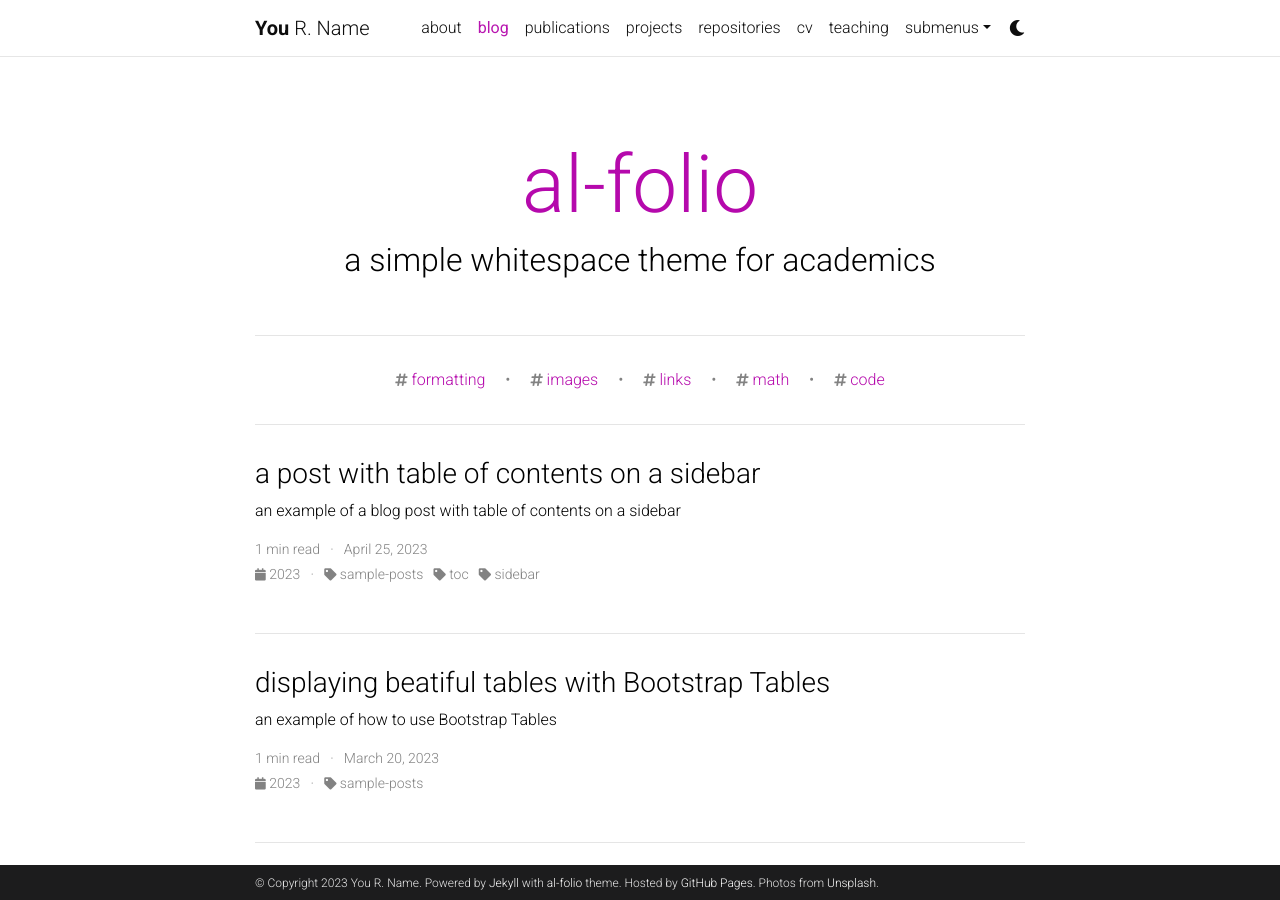
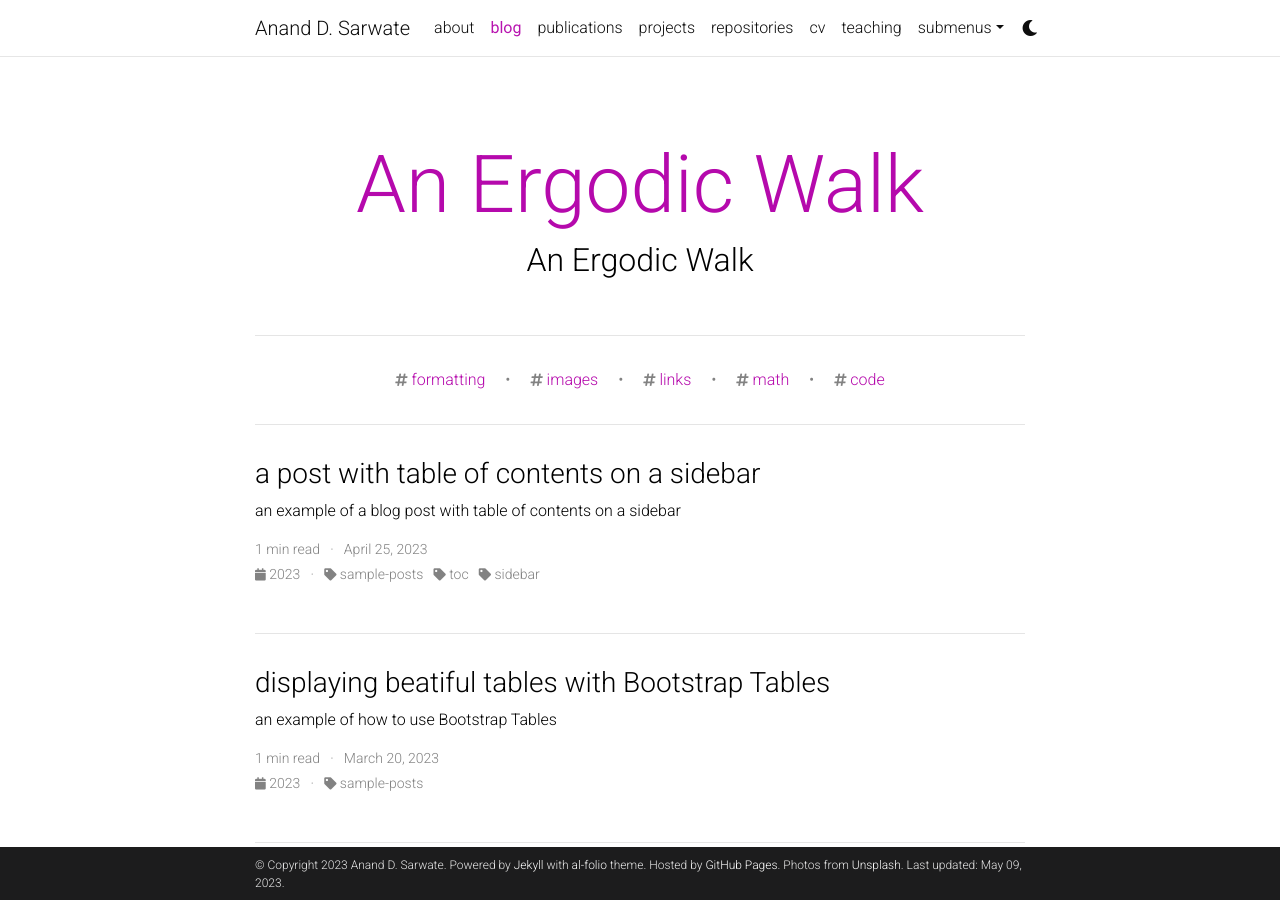
Before and after one commit to adsarwate/adsarwate.github.io, a Jekyll site: the page built from blog/index.html, in a window 1280 px wide and 900 px high. Built offline with Jekyll 4.4.1, drawn with Linux system fonts in a browser that asks for light colours; the list of posts is cut into pages by our own code; comment, search, counter and statistics services are not loaded; a style sheet for code colours, icons or effects is not loaded.

Commit message:
Update _config.yml
config stuff

```diff
--- a/_config.yml
+++ b/_config.yml
@@ -1,26 +1,26 @@
 # -----------------------------------------------------------------------------
 # Site settings
-# -----------------------------------------------------------------------------
+# -----------------------------------------------------------------------------/Users/asarwate/Desktop/adsarwate.github.io/_config.yml
 
-title: blank # the website title (if blank, full name will be used instead)
-first_name: You
-middle_name: R.
-last_name: Name
-email: you@example.com
+title: Anand D. Sarwate # the website title (if blank, full name will be used instead)
+first_name: Anand
+middle_name: D.
+last_name: Sarwate
+email: anand.sarwate@rutgers.edu
 description: > # the ">" symbol means to ignore newlines until "footer_text:"
   A simple, whitespace theme for academics. Based on [*folio](https://github.com/bogoli/-folio) design.
 footer_text: >
   Powered by <a href="https://jekyllrb.com/" target="_blank">Jekyll</a> with <a href="https://github.com/alshedivat/al-folio">al-folio</a> theme.
   Hosted by <a href="https://pages.github.com/" target="_blank">GitHub Pages</a>.
   Photos from <a href="https://unsplash.com" target="_blank">Unsplash</a>.
-keywords: jekyll, jekyll-theme, academic-website, portfolio-website  # add your own keywords or leave empty
+keywords: sarwate, rutgers, information theory, differential privacy  # add your own keywords or leave empty
 
 lang: en # the language of your site (for example: en, fr, cn, ru, etc.)
-icon: ⚛️  # the emoji used as the favicon (alternatively, provide image name in /assets/img/)
+icon: 🌎  # the emoji used as the favicon (alternatively, provide image name in /assets/img/)
 
-url: https://alshedivat.github.io # the base hostname & protocol for your site
-baseurl: /al-folio # the subpath of your site, e.g. /blog/
-last_updated: false # set to true if you want to display last updated in the footer
+url: https://adsarwate.github.io # the base hostname & protocol for your site
+baseurl: # the subpath of your site, e.g. /blog/
+last_updated: true # set to true if you want to display last updated in the footer
 impressum_path:  # set to path to include impressum link in the footer, use the same path as permalink in a page, helps to conform with EU GDPR
 
 # -----------------------------------------------------------------------------
@@ -71,16 +71,16 @@ og_image: # The site-wide (default for all links) Open Graph preview image
 # Social integration
 # -----------------------------------------------------------------------------
 
-github_username: # your GitHub user name
-gitlab_username: # your GitLab user name
-twitter_username: # your Twitter handle
+github_username: adsarwate # your GitHub user name
+gitlab_username: asarwate # your GitLab user name
+twitter_username: ergodicwalk # your Twitter handle
 mastodon_username: # your mastodon instance+username in the format instance.tld/@username
-linkedin_username: # your LinkedIn user name
+linkedin_username: anand-sarwate-a0bab3 # your LinkedIn user name
 telegram_username: # your Telegram user name
-scholar_userid: # your Google Scholar ID
+scholar_userid: jgr1-eEAAAAJ # your Google Scholar ID
 semanticscholar_id: # your Semantic Scholar ID
 whatsapp_number: # your WhatsApp number (full phone number in international format. Omit any zeroes, brackets, or dashes when adding the phone number in international format.)
-orcid_id: # your ORCID ID
+orcid_id: 0000-0001-6123-5282 # your ORCID ID
 medium_username: # your Medium username
 quora_username: # your Quora username
 publons_id: # your ID on Publons
@@ -106,7 +106,7 @@ youtube_id: # your youtube channel id (youtube.com/@<youtube_id>)
 discord_id: # your discord id (18-digit unique numerical identifier)
 
 contact_note: >
-  You can even add a little note about which of these is the best way to reach you.
+    Email is the best way to reach me: anand.sarwate@rutgers.edu
 
 # -----------------------------------------------------------------------------
 # Analytics and search engine verification
@@ -122,9 +122,9 @@ bing_site_verification:  # out your bing-site-verification ID (Bing Webmaster)
 # Blog
 # -----------------------------------------------------------------------------
 
-blog_name: al-folio # blog_name will be displayed in your blog page
+blog_name: An Ergodic Walk # blog_name will be displayed in your blog page
 blog_nav_title: blog # your blog must have a title for it to be displayed in the nav bar
-blog_description: a simple whitespace theme for academics
+blog_description: An Ergodic Walk
 permalink: /blog/:year/:title/
 
 # Pagination
@@ -138,29 +138,29 @@ related_blog_posts:
 # Giscus comments (RECOMMENDED)
 # Follow instructions on https://giscus.app/ to setup for your repo to fill out
 # the information below.
-giscus:
-  repo: alshedivat/al-folio      # <your-github-user-name>/<your-github-repo-name>
-  repo_id: MDEwOlJlcG9zaXRvcnk2MDAyNDM2NQ==
-  category: Comments             # name of the category under which discussions will be created
-  category_id: DIC_kwDOA5PmLc4CTBt6
-  mapping: title                 # identify discussions by post title
-  strict: 1                      # use strict identification mode
-  reactions_enabled: 1           # enable (1) or disable (0) emoji reactions
-  input_position: bottom         # whether to display input form below (bottom) or above (top) the comments
-  theme: preferred_color_scheme  # name of the color scheme (preferred works well with al-folio light/dark mode)
-  emit_metadata: 0
-  lang: en
+#giscus:
+#  repo: alshedivat/al-folio      # <your-github-user-name>/<your-github-repo-name>
+#  repo_id: MDEwOlJlcG9zaXRvcnk2MDAyNDM2NQ==
+#  category: Comments             # name of the category under which discussions will be created
+#  category_id: DIC_kwDOA5PmLc4CTBt6
+#  mapping: title                 # identify discussions by post title
+#  strict: 1                      # use strict identification mode
+#  reactions_enabled: 1           # enable (1) or disable (0) emoji reactions
+#  input_position: bottom         # whether to display input form below (bottom) or above (top) the comments
+#  theme: preferred_color_scheme  # name of the color scheme (preferred works well with al-folio light/dark mode)
+#  emit_metadata: 0
+#  lang: en
 
 # Disqus comments (DEPRECATED)
-disqus_shortname: al-folio # put your disqus shortname
+disqus_shortname: asarwate # put your disqus shortname
 # https://help.disqus.com/en/articles/1717111-what-s-a-shortname
 
 # External sources.
 # If you have blog posts published on medium.com or other external sources,
 # you can display them in your blog by adding a link to the RSS feed.
 external_sources:
-  - name: medium.com
-    rss_url: https://medium.com/@al-folio/feed
+  - name: ergodicity.net
+    rss_url: https://ergodicity.net/feed
 
 # -----------------------------------------------------------------------------
 # Collections
@@ -270,11 +270,14 @@ display_tags: ['formatting', 'images', 'links', 'math', 'code'] # this tags will
 
 scholar:
 
-  last_name: [Einstein]
-  first_name: [Albert, A.]
+  last_name: [Sarwate]
+  first_name: [Anand, D.]
 
-  style: apa
+  style: assets/bibliography/ieee-custom
   locale: en
+
+  sort_by: year, month
+  order: descending, descending
 
   source: /_bibliography/
   bibliography: papers.bib
@@ -298,10 +301,10 @@ badges: # Display different badges for your publications
   dimensions_badge: true # Dimensions badge (https://badge.dimensions.ai/)
 
 # Filter out certain bibtex entry keywords used internally from the bib output
-filtered_bibtex_keywords: [abbr, abstract, arxiv, bibtex_show, html, pdf, selected, supp, blog, code, poster, slides, website, preview, altmetric]
+filtered_bibtex_keywords: [abbr, abstract, arxiv, bibtex, html, pdf, selected, supp, blog, code, poster, slides, website, preview, date, bdesk]
 
 # Maximum number of authors to be shown for each publication (more authors are visible on click)
-max_author_limit: 3  # leave blank to always show all authors
+max_author_limit: 10  # leave blank to always show all authors
 more_authors_animation_delay: 10  # more authors are revealed on click using animation; smaller delay means faster animation
 
 
```
